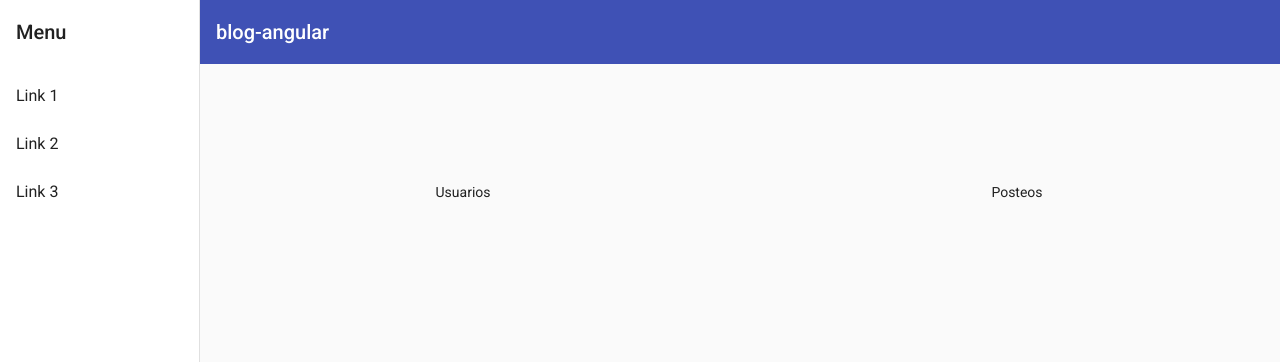
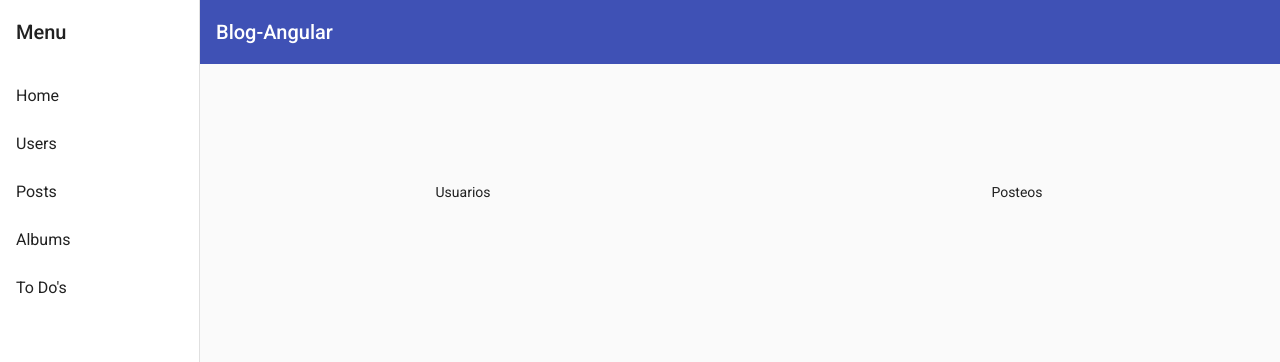
Before and after one commit to PeterDamianG/ChallengeAngularBlog, an Angular app: page /home in a window 1280 px wide. Shown: the top 362 px of the page. Built offline with nearby package versions, Linux system fonts and the light colour scheme.

Commit message:
add routing

```diff
--- a/src/app/app-routing.module.ts
+++ b/src/app/app-routing.module.ts
@@ -12,6 +12,26 @@ const routes: Routes = [
     loadChildren: () =>
       import('./modules/home/home.module').then((m) => m.HomeModule),
   },
+  {
+    path: 'users',
+    loadChildren: () =>
+      import('./modules/home/home.module').then((m) => m.HomeModule),
+  },
+  {
+    path: 'posts',
+    loadChildren: () =>
+      import('./modules/home/home.module').then((m) => m.HomeModule),
+  },
+  {
+    path: 'albums',
+    loadChildren: () =>
+      import('./modules/home/home.module').then((m) => m.HomeModule),
+  },
+  {
+    path: 'todos',
+    loadChildren: () =>
+      import('./modules/home/home.module').then((m) => m.HomeModule),
+  },
 ];
 
 @NgModule({
--- a/src/app/core/layout/appbar/appbar.component.css
+++ b/src/app/core/layout/appbar/appbar.component.css
@@ -17,6 +17,7 @@
 }
 
 .animate-title {
+  cursor: pointer;
   animation: opacityTitle 2s linear;
 }
 @keyframes opacityTitle {
--- a/src/app/core/layout/appbar/appbar.component.html
+++ b/src/app/core/layout/appbar/appbar.component.html
@@ -9,9 +9,11 @@
   >
     <mat-toolbar>Menu</mat-toolbar>
     <mat-nav-list>
-      <a mat-list-item href="#">Link 1</a>
-      <a mat-list-item href="#">Link 2</a>
-      <a mat-list-item href="#">Link 3</a>
+      <a mat-list-item routerLink="/home">Home</a>
+      <a mat-list-item routerLink="/users">Users</a>
+      <a mat-list-item routerLink="/posts">Posts</a>
+      <a mat-list-item routerLink="/albums">Albums</a>
+      <a mat-list-item routerLink="/todos">To Do's</a>
     </mat-nav-list>
   </mat-sidenav>
   <mat-sidenav-content>
@@ -25,7 +27,7 @@
       >
         <mat-icon aria-label="Side nav toggle icon">menu</mat-icon>
       </button>
-      <span class="animate-title">blog-angular</span>
+      <span class="animate-title" routerLink="/home">Blog-Angular</span>
     </mat-toolbar>
     <!-- Add Content Here -->
     <ng-content></ng-content>
```
